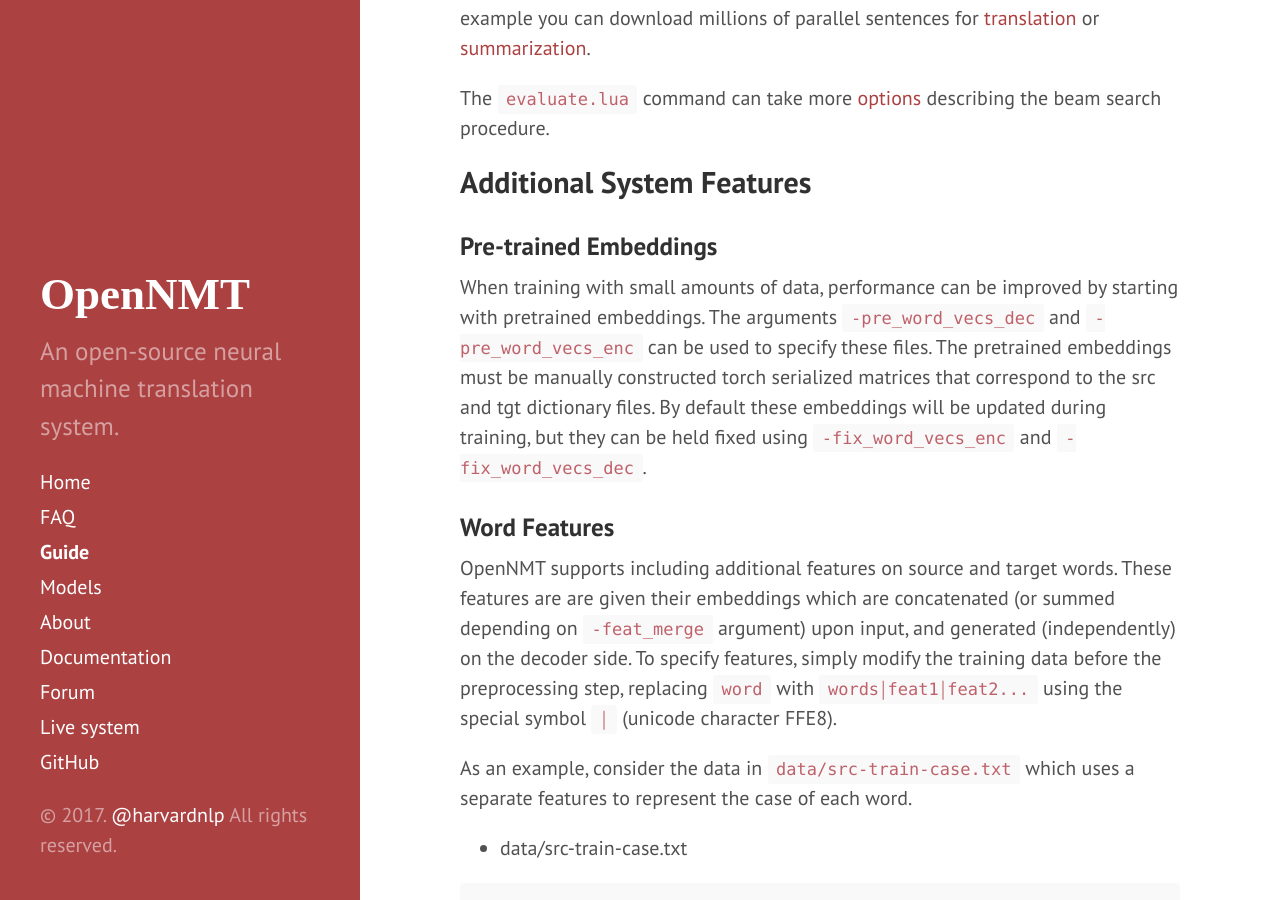
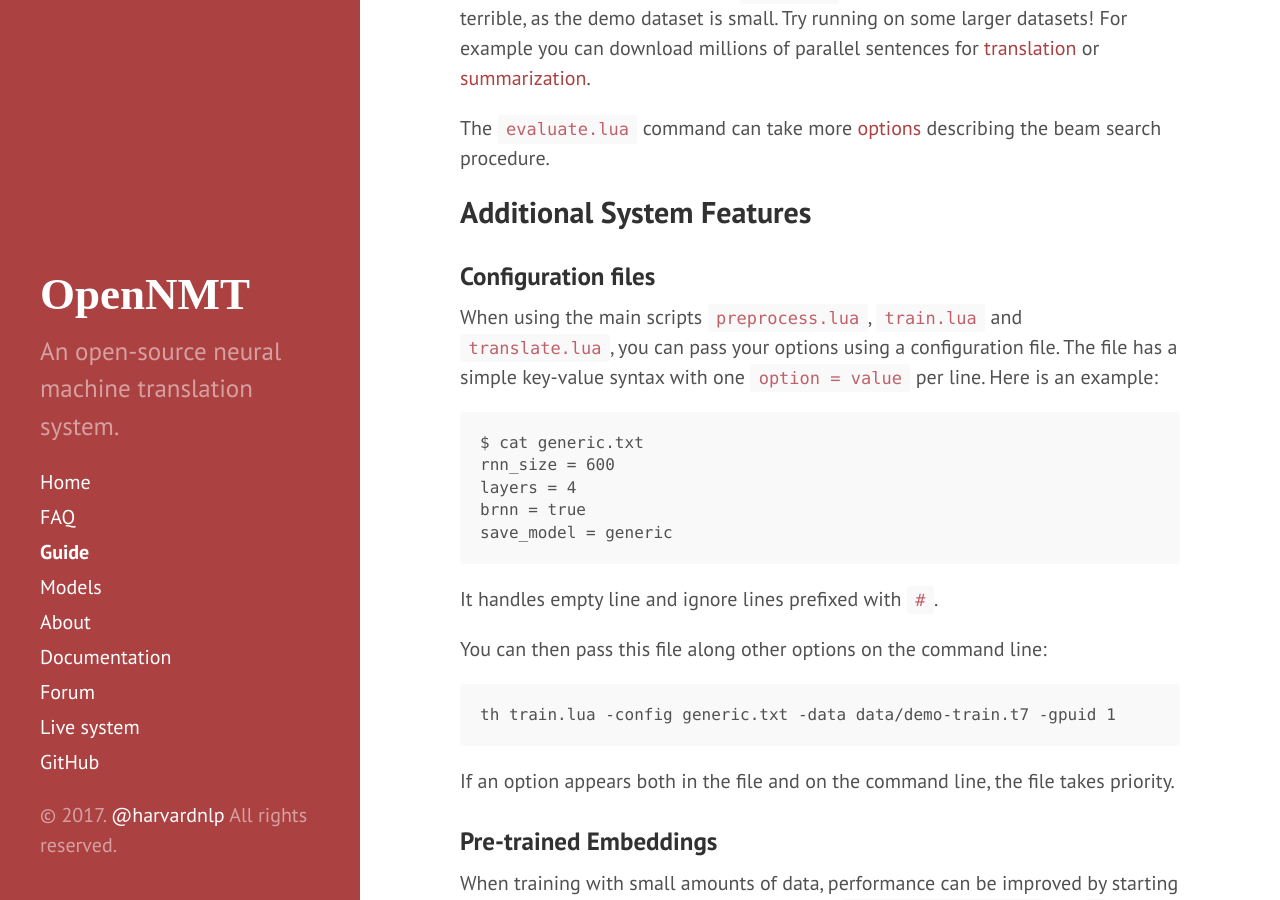
Before and after one commit to OpenNMT/opennmt.github.io, a Jekyll site: the page built from Guide.md, in a window 1280 px wide and 900 px high, scrolled down 3649 px. Built offline with Jekyll 4.4.1, drawn with Linux system fonts in a browser that asks for light colours.

Commit message:
Document the usage of configuration files

````diff
--- a/Guide.md
+++ b/Guide.md
@@ -119,6 +119,28 @@ href="http://opennmt.net/OpenNMT/details/translate/">options</a>
 describing the beam search procedure.
 
 ## Additional System Features
+
+### Configuration files
+
+When using the main scripts `preprocess.lua`, `train.lua` and `translate.lua`, you can pass your options using a configuration file. The file has a simple key-value syntax with one `option = value` per line. Here is an example:
+
+```
+$ cat generic.txt
+rnn_size = 600
+layers = 4
+brnn = true
+save_model = generic
+```
+
+It handles empty line and ignore lines prefixed with `#`.
+
+You can then pass this file along other options on the command line:
+
+```
+th train.lua -config generic.txt -data data/demo-train.t7 -gpuid 1
+```
+
+If an option appears both in the file and on the command line, the file takes priority.
 
 ### Pre-trained Embeddings
 
````
